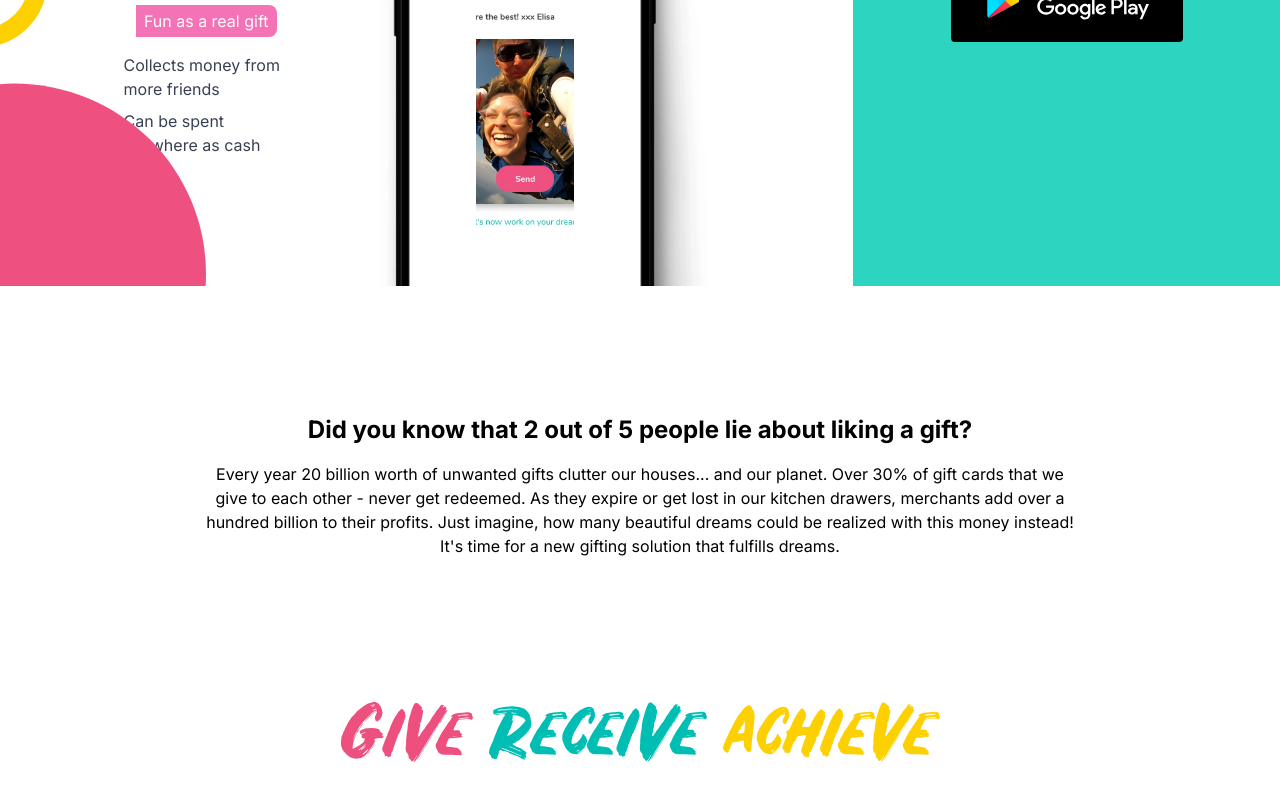
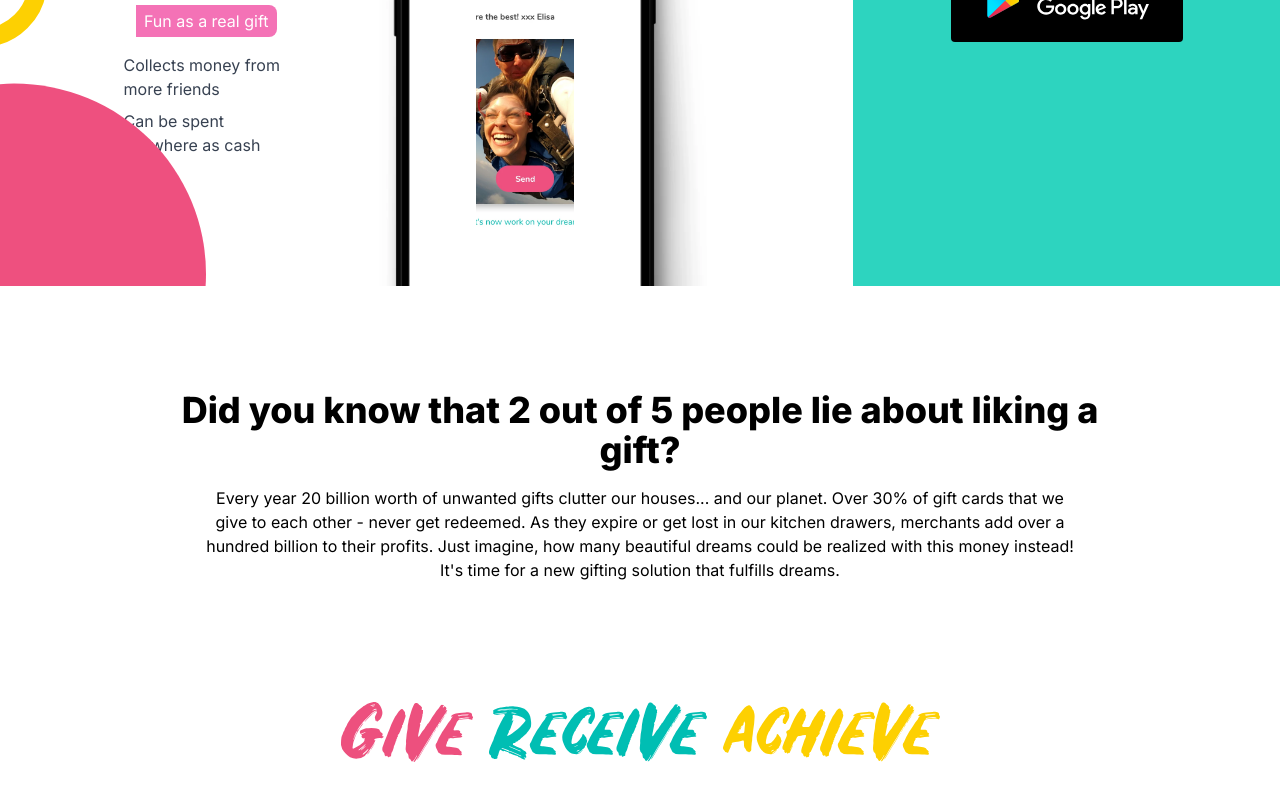
Before and after one commit to sosioteam/sosio, a Next.js app: page / in a window 1280 px wide. Shown: the part 514-1314 px from the top of the page. Built offline with nearby package versions, Linux system fonts and the light colour scheme; a web font is replaced by a local one.

Commit message:
about-component-header-style-updated

```diff
--- a/components/about.tsx
+++ b/components/about.tsx
@@ -5,7 +5,7 @@ const About = () => {
   return (
     <div className="flex flex-col items-center bg-white text-black w-full h-screen overflow-hidden">
       <div className="w-full md:w-9/12 bg-white h-1/2 flex flex-col items-center justify-center p-4">
-        <h1 className="text-xl md:text-2xl font-bold mb-4 text-center">
+        <h1 className="text-2xl md:text-3xl lg:text-4xl font-extrabold mb-4 text-center">
           Did you know that 2 out of 5 people lie about liking a gift?
         </h1>
         <p className="text-sm md:text-base text-center mx-auto px-2 md:px-6">
```
